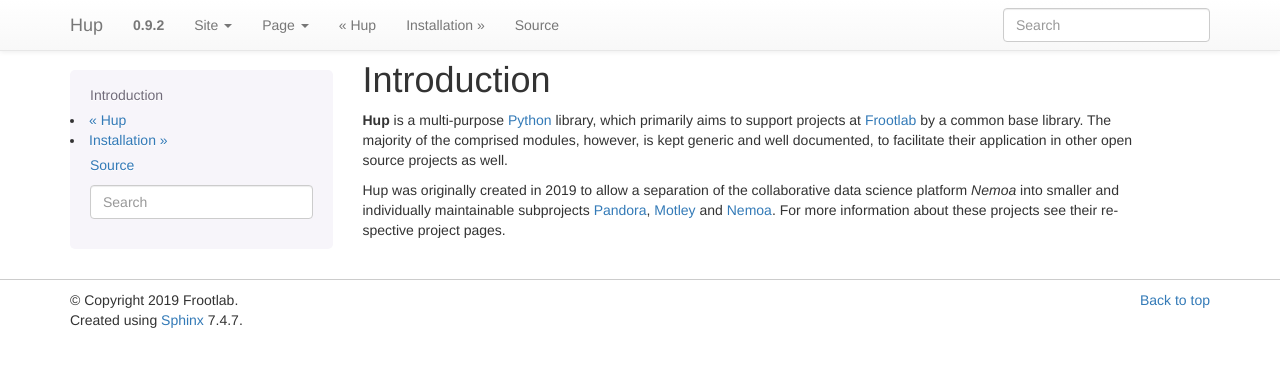
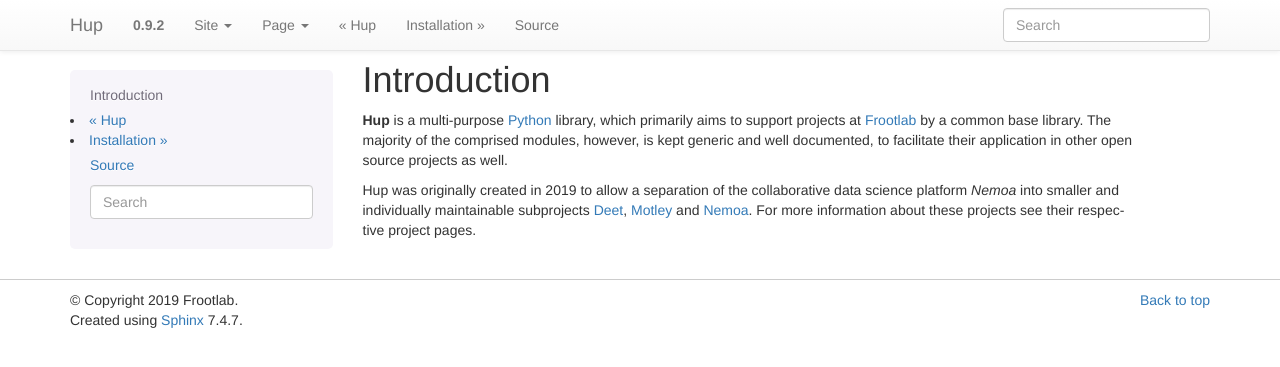
Before and after one commit to fd0livar/hup, a Sphinx documentation site: the page built from docs/introduction.rst, in a window 1280 px wide. Shown: the top 367 px of the page. Built offline with Sphinx 7.4.7, drawn with Linux system fonts in a browser that asks for light colours; pages that are not in the unit, such as notebooks, are missing from menus.

Commit message:
fixes #17

```diff
--- a/docs/conf.py
+++ b/docs/conf.py
@@ -213,4 +213,4 @@ todo_include_todos = True
 intersphinx_mapping = {
     'python': ('https://docs.python.org/3', None),
     'numpy': ('http://docs.scipy.org/doc/numpy/', None),
-    'pandb': ('http://pandb.readthedocs.io/en/latest/', None)}
+    'deet': ('http://deet.readthedocs.io/en/latest/', None)}
--- a/docs/introduction.rst
+++ b/docs/introduction.rst
@@ -8,11 +8,11 @@ application in other open source projects as well.
 
 Hup was originally created in 2019 to allow a separation of the collaborative
 data science platform *Nemoa* into smaller and individually maintainable
-subprojects `Pandora`_, `Motley`_ and `Nemoa`_. For more information about these
+subprojects `Deet`_, `Motley`_ and `Nemoa`_. For more information about these
 projects see their respective project pages.
 
 .. _Python: https://www.python.org
 .. _Frootlab: https://www.frootlab.org
 .. _Nemoa: https://www.frootlab.org/nemoa
-.. _Pandora: https://www.frootlab.org/pandora
+.. _Deet: https://www.frootlab.org/deet
 .. _Motley: https://www.frootlab.org/motley
```
Also changed, not shown: README.md (+3 -3 lines).
